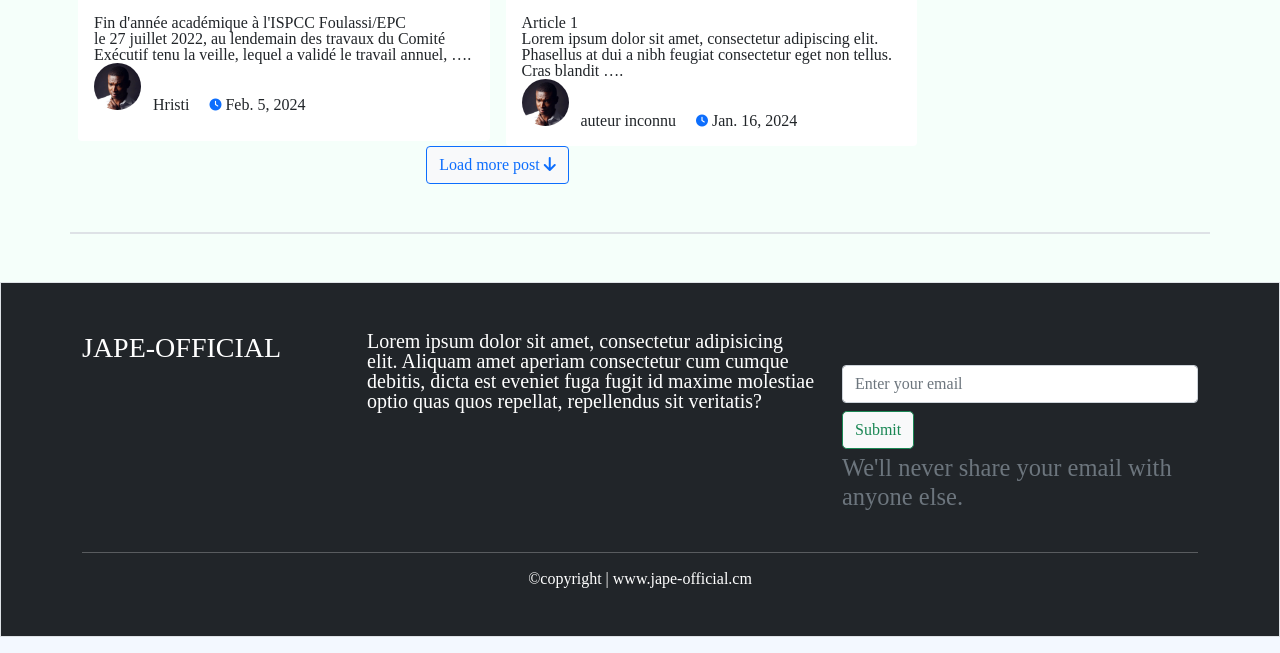
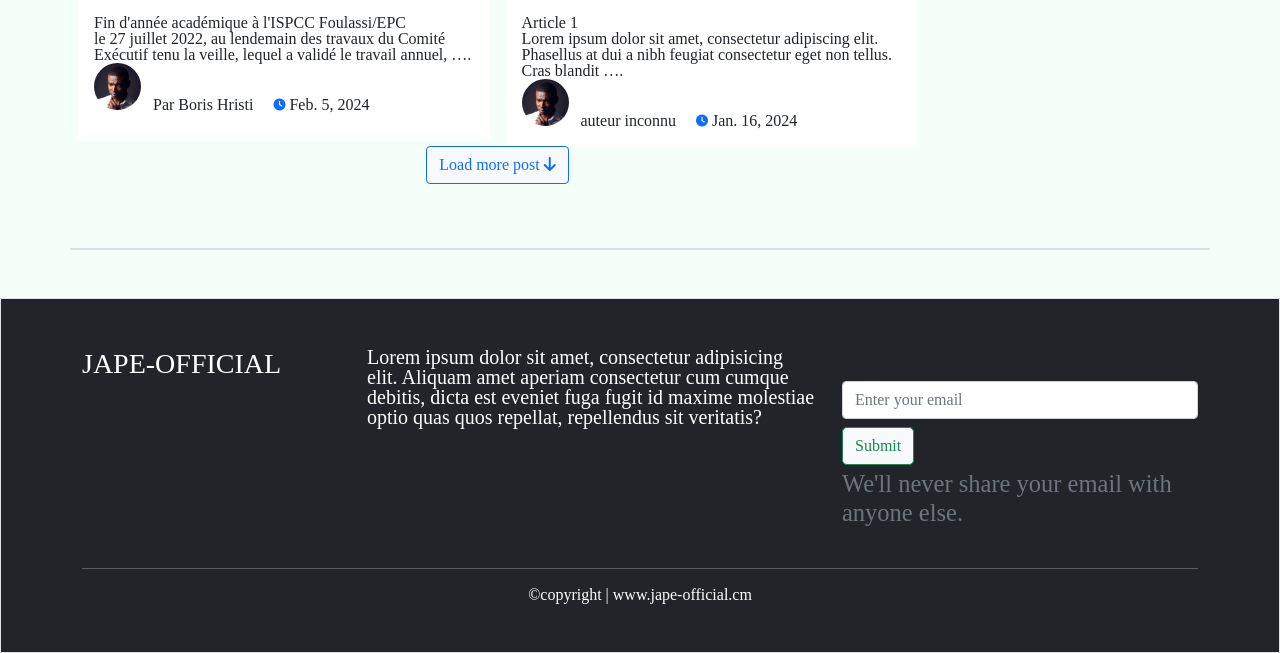
Before and after one commit to borishristi/jape-officiel, a Django app: page / in a window 1280 px wide. Shown: the part 2027-2680 px from the top of the page. Run offline with Django 5.2, Linux system fonts and the light colour scheme; data comes from the database, SQL or seed files in the repository; some libraries are stand-ins or nearby versions.

Commit message:
I have modify the title ling design on section featured

```diff
--- a/src/blog/models.py
+++ b/src/blog/models.py
@@ -32,7 +32,7 @@ class BlogPost(models.Model):
 
     @property
     def author_or_default(self):
-        return self.author.last_name if self.author else "auteur inconnu"
+        return f"Par {self.author.first_name} {self.author.last_name}" if self.author else "auteur inconnu"
 
     # def get_absolute_url(self):
     #     return reverse('posts:home')
--- a/src/blog/templates/blog/posts_list.html
+++ b/src/blog/templates/blog/posts_list.html
@@ -130,7 +130,7 @@
                                 <div class="position-relative">
                                     <img width="47px" class="rounded-circle" src="{% static 'img/profil_app.jpg' %}"
                                          alt="image profil">
-                                    <span class="h6 ms-2 montserrat-main-text">{{ post.author_or_default }}</span>
+                                    <span class="h6 ms-2 montserrat-main-text title-link">{{ post.author_or_default }}</span>
                                     <i class="fa-solid fa-clock fa-xs ms-3" style="color: #0D6EFD"></i>
                                     <span class="montserrat-card-text">{{ post.created_on }}</span><br>
                                 </div>
@@ -139,7 +139,7 @@
                     </div>
                     {% endfor %}
 
-                    <div class="col-12 d-grid gap-2 justify-content-center">
+                    <div class="col-12 d-grid gap-2 mb-3 justify-content-center">
                         <a class="btn btn-light btn-outline-primary" href="#">Load more post <i
                                 class="fa-solid fa-arrow-down" style="color: #0D6EFD"></i></a>
                     </div>
```
